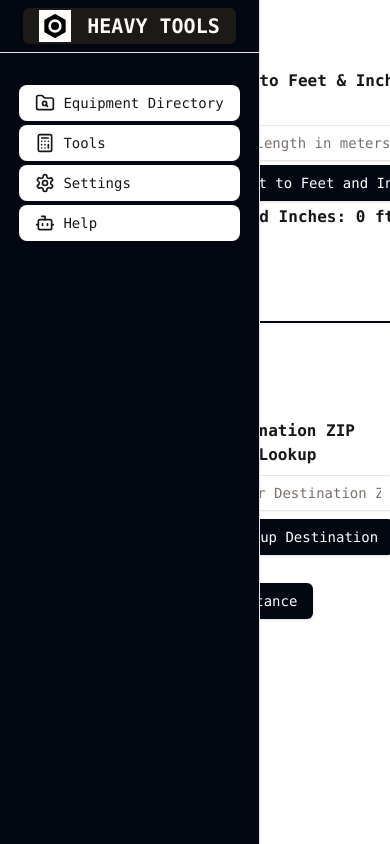
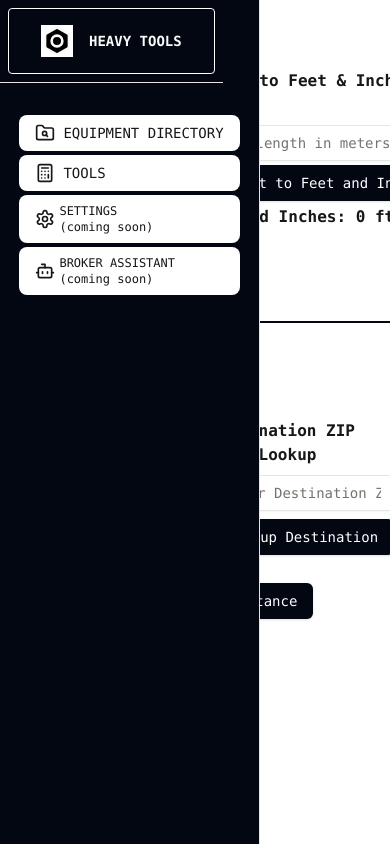
Before and after one commit to adamn1225/quote-tools, a Next.js app: page /tools in a window 390 px wide. Shown: the top 844 px of the page. Built offline with nearby package versions, Linux system fonts and the light colour scheme.

Commit message:
something small..

```diff
--- a/src/components/Aside.tsx
+++ b/src/components/Aside.tsx
@@ -13,12 +13,12 @@ import { Bolt, Settings, Bot, FolderSearch2, Calculator, LucideTruck } from "luc
 function Aside() {
     return (
         <TooltipProvider>
-            <div className="pl-[200px] bg-gray-950 z-50">
+            <div className="pl-[200px] bg-gray-950 z-50 overflow-hidden shadow-lg shadow-slate-500">
                 <aside className="inset-y fixed left-0 z-50 bg-gray-950 flex h-full flex-col border-r w-[260px]">
-                    <div className="border-b p-2 w-full flex justify-center items-center ">
-                        <Button aria-label="Home">
+                    <div className="border-b p-2 w-full max-w-min overflow-hidden flex justify-center items-center ">
+                        <Button className='border bg-gray-950 rounded-sm border-white p-8' aria-label="Home">
                             <Bolt className="size-8 bg-white fill-foreground" />
-                            <h2 className='font-bold pl-4 text-xl font-mono'>HEAVY TOOLS</h2>
+                            <h2 className='font-bold pl-4 md:text-lg lg:text-xl font-mono'>HEAVY TOOLS</h2>
                         </Button>
                     </div>
                     <nav className="grid gap-1 justify-center pt-8">
@@ -31,11 +31,11 @@ function Aside() {
                                         aria-label="Equipment Directory"
                                     >
                                         <FolderSearch2 className="size-5" />
-                                        <span>Equipment Directory</span>
+                                        <span>EQUIPMENT DIRECTORY</span>
                                     </Button>
                                 </Link>
                             </TooltipTrigger>
-                            <TooltipContent side="right" sideOffset={5}>
+                            <TooltipContent side="right" sideOffset={7}>
                                 Equipment Directory
                             </TooltipContent>
                         </Tooltip>
@@ -45,15 +45,15 @@ function Aside() {
                                 <Link href="/tools">
                                     <Button
                                         variant="ghost"
-                                        className="rounded-lg flex justify-start items-start w-full gap-2 bg-white"
+                                        className="rounded-lg flex justify-start items-center w-full gap-2 bg-white"
                                         aria-label="Tools"
                                     >
                                         <Calculator className="size-5" />
-                                        <span>Tools</span>
+                                        <span>TOOLS</span>
                                     </Button>
                                 </Link>
                             </TooltipTrigger>
-                            <TooltipContent side="right" sideOffset={5}>
+                            <TooltipContent side="right" sideOffset={7}>
                                 Tools
                             </TooltipContent>
                         </Tooltip>
@@ -63,15 +63,15 @@ function Aside() {
                                 <Link href="/settings">
                                     <Button
                                         variant="ghost"
-                                        className="rounded-lg flex justify-start w-full items-center gap-2 bg-white"
+                                        className="rounded-lg h-12 flex justify-start w-full items-center bg-white gap-1"
                                         aria-label="Settings"
                                     >
                                         <Settings className="size-5" />
-                                        <span>Settings</span>
+                                        <span className='text-xs text-justify'>SETTINGS<br />(coming soon)</span>
                                     </Button>
                                 </Link>
                             </TooltipTrigger>
-                            <TooltipContent side="right" sideOffset={5}>
+                            <TooltipContent side="right" sideOffset={7}>
                                 Settings
                             </TooltipContent>
                         </Tooltip>
@@ -81,15 +81,15 @@ function Aside() {
                                 <Link href="/help">
                                     <Button
                                         variant="ghost"
-                                        className="rounded-lg bg-white justify-start w-full flex items-center gap-2"
-                                        aria-label="Help"
+                                        className="rounded-lg h-12 bg-white justify-start w-full flex items-center gap-1"
+                                        aria-label="Assistance"
                                     >
                                         <Bot className="size-5" />
-                                        <span>Help</span>
+                                        <span className='text-xs text-justify'>BROKER ASSISTANT<br />(coming soon)</span>
                                     </Button>
                                 </Link>
                             </TooltipTrigger>
-                            <TooltipContent side="right" sideOffset={5}>
+                            <TooltipContent side="right" sideOffset={7}>
                                 Help
                             </TooltipContent>
                         </Tooltip>
```
